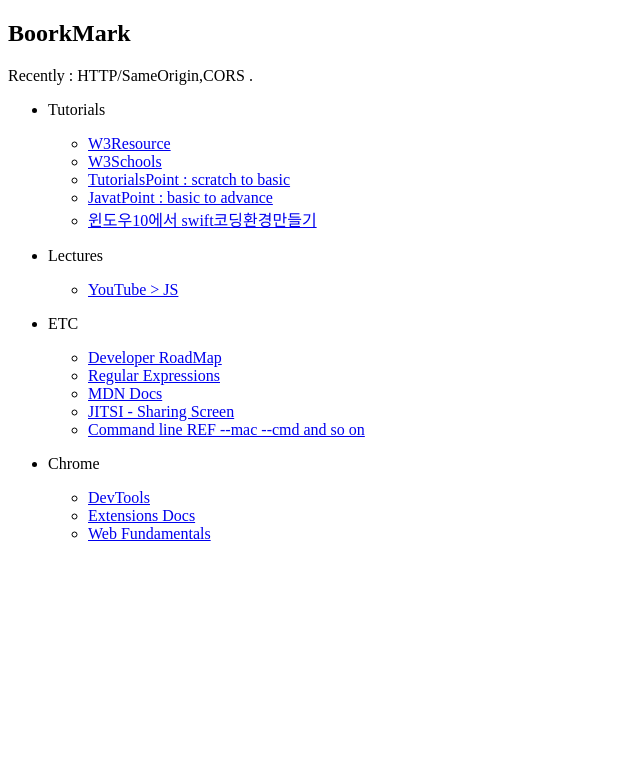
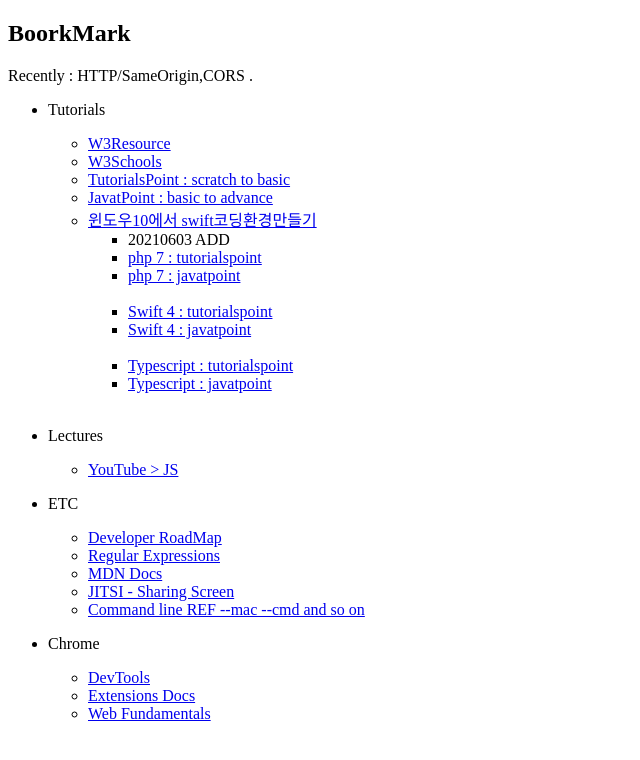
Before and after one commit to noelfania/nodlfania_index, a website: page nav1_2.html in a window 1280 px wide. Shown: the whole page, without its empty margins (0-640 px from the left). Drawn offline with Linux system fonts and the light colour scheme.

Commit message:
add benkyou

```diff
--- a/nav1_2.html
+++ b/nav1_2.html
@@ -17,6 +17,18 @@
                     <li><a href="https://www.tutorialspoint.com/tutorialslibrary.htm" target="_blank">TutorialsPoint : scratch to basic</a></li>
                     <li><a href="https://www.javatpoint.com/" target="_blank">JavatPoint : basic to advance</a></li>
                     <li><a href="https://linux-studying.tistory.com/12" target="_blank">윈도우10에서 swift코딩환경만들기</a></li>
+
+                    <ul><li>20210603 ADD</li>
+                        <li><a href="https://www.tutorialspoint.com/php7/index.htm" target="_blank">php 7 : tutorialspoint</a></li>
+                        <li><a href="https://www.javatpoint.com/php-tutorial" target="_blank">php 7 : javatpoint</a></li>
+                        <br>
+                        <li><a href="https://www.tutorialspoint.com/swift/index.htm" target="_blank">Swift 4 : tutorialspoint</a></li>
+                        <li><a href="https://www.javatpoint.com/swift-tutorial" target="_blank">Swift 4 : javatpoint</a></li>
+                        <br>
+                        <li><a href="https://www.tutorialspoint.com/typescript/index.htm" target="_blank">Typescript : tutorialspoint</a></li>
+                        <li><a href="https://www.javatpoint.com/typescript-tutorial" target="_blank">Typescript : javatpoint</a></li>
+                        <br>
+                    </ul>
                 </ul>
             </li>
             <li>
```
